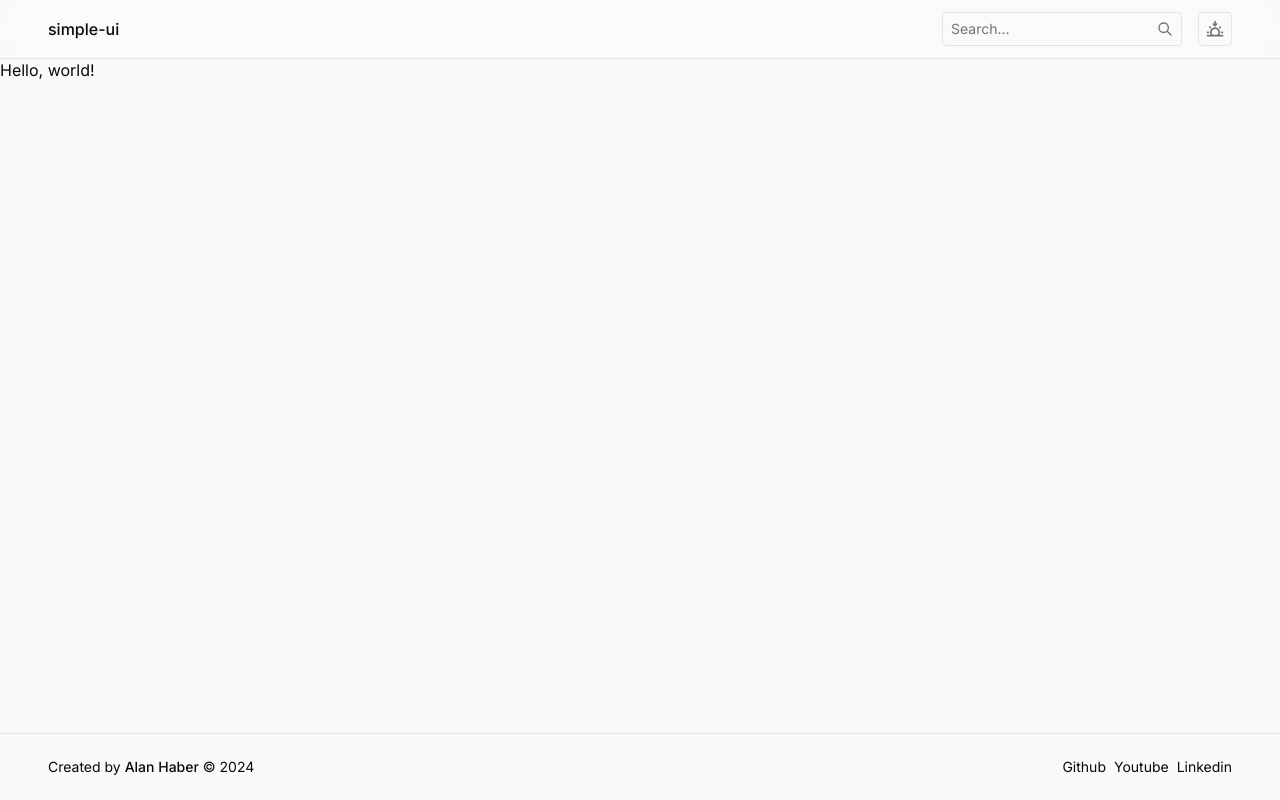
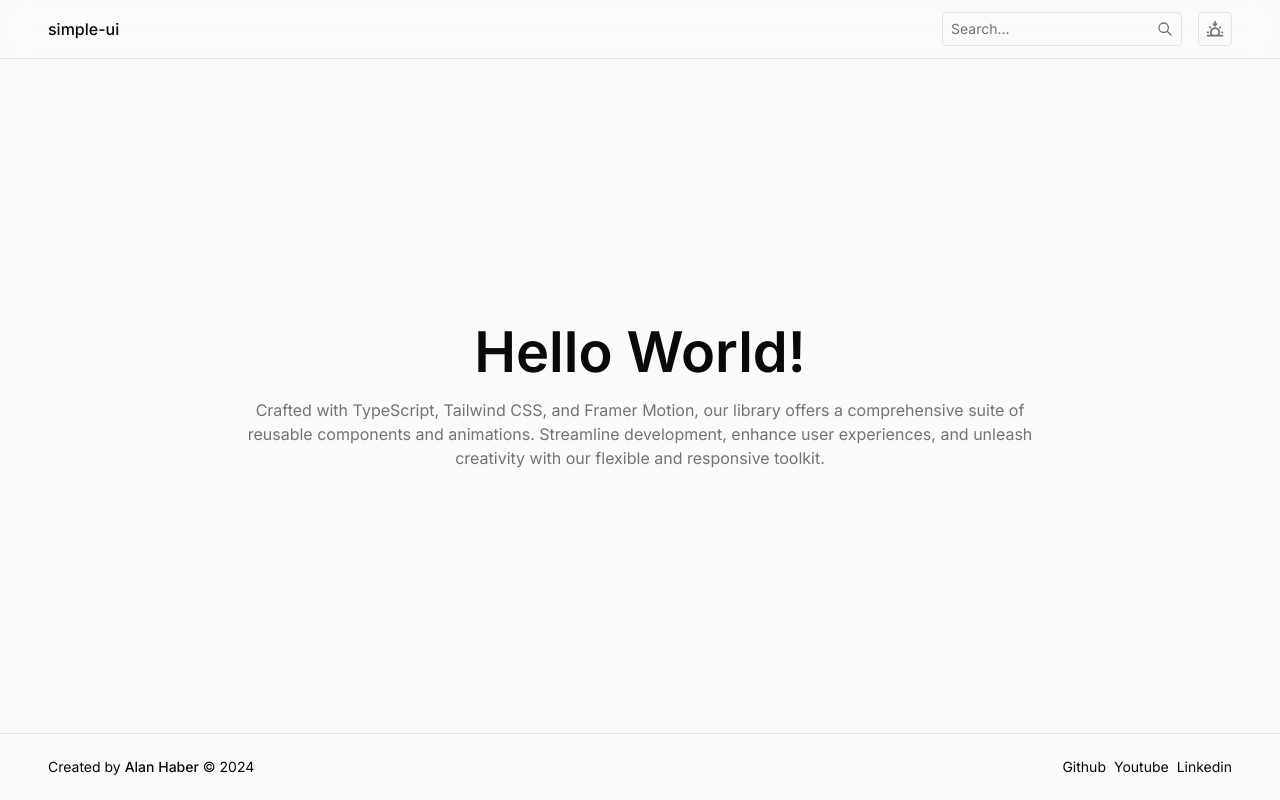
Before and after one commit to haberalan/simple-ui, a Next.js app: page / in a window 1280 px wide. Built offline with nearby package versions, Linux system fonts and the light colour scheme.

Commit message:
feat: temporary homepage

```diff
--- a/app/page.tsx
+++ b/app/page.tsx
@@ -1,7 +1,15 @@
 export default function Home() {
   return (
-    <main>
-      <h1>Hello, world!</h1>
+    <main className="container flex flex-1 flex-col items-center justify-center">
+      <section className="flex flex-col items-center gap-4">
+        <h1 className="text-display-2xl font-600">Hello World!</h1>
+        <p className="max-w-[800px] text-center text-md text-gray-600">
+          Crafted with TypeScript, Tailwind CSS, and Framer Motion, our library
+          offers a comprehensive suite of reusable components and animations.
+          Streamline development, enhance user experiences, and unleash
+          creativity with our flexible and responsive toolkit.
+        </p>
+      </section>
     </main>
   );
 }
```
